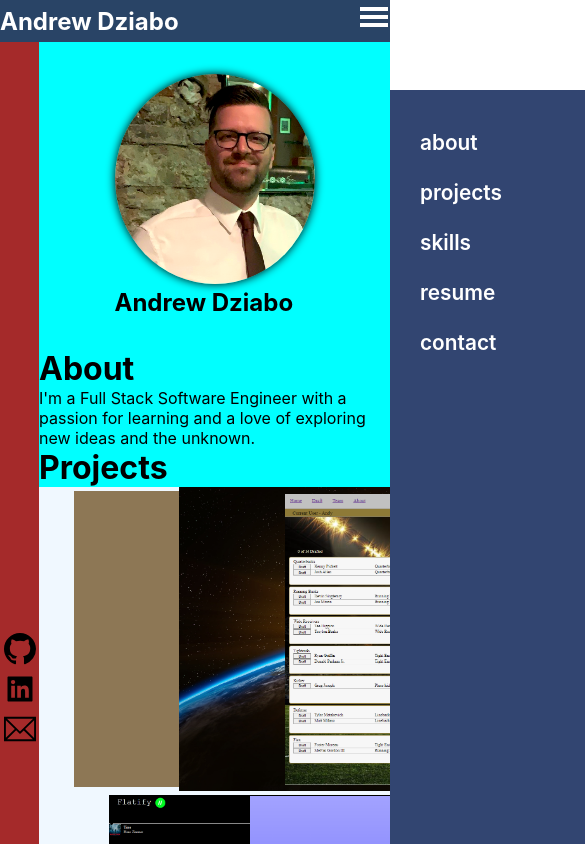
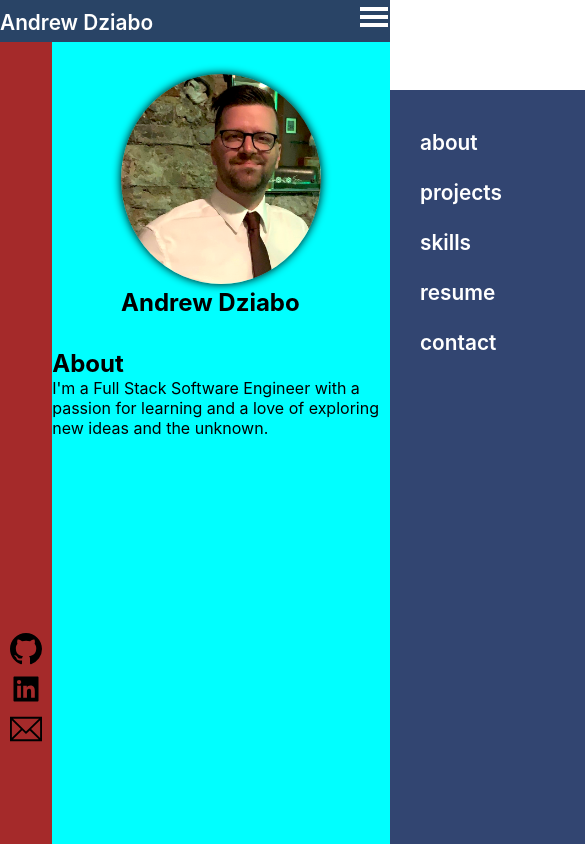
Before and after one commit to AndyDziabo/portfolio, a React (Create React App) app: page / in a window 390 px wide. Shown: the top 844 px of the page, 585 px wide, since content can reach past the window. Built offline with nearby package versions, Linux system fonts and the light colour scheme.

Commit message:
nav bar functionality added

```diff
--- a/package.json
+++ b/package.json
@@ -10,6 +10,7 @@
     "react": "^18.2.0",
     "react-dom": "^18.2.0",
     "react-icons": "^4.7.1",
+    "react-modal": "^3.16.1",
     "react-router-dom": "^6.4.5",
     "react-scripts": "5.0.1",
     "web-vitals": "^2.1.4"
--- a/src/App.css
+++ /dev/null
@@ -1,38 +0,0 @@
-.App {
-  text-align: center;
-}
-
-.App-logo {
-  height: 40vmin;
-  pointer-events: none;
-}
-
-@media (prefers-reduced-motion: no-preference) {
-  .App-logo {
-    animation: App-logo-spin infinite 20s linear;
-  }
-}
-
-.App-header {
-  background-color: #282c34;
-  min-height: 100vh;
-  display: flex;
-  flex-direction: column;
-  align-items: center;
-  justify-content: center;
-  font-size: calc(10px + 2vmin);
-  color: white;
-}
-
-.App-link {
-  color: #61dafb;
-}
-
-@keyframes App-logo-spin {
-  from {
-    transform: rotate(0deg);
-  }
-  to {
-    transform: rotate(360deg);
-  }
-}
--- a/src/App.js
+++ b/src/App.js
@@ -1,4 +1,3 @@
-import './App.css';
 import SideBar from './components/SideBar';
 import NavBar from './components/NavBar';
 import Main from './components/Main';
--- a/src/components/Main.js
+++ b/src/components/Main.js
@@ -1,3 +1,5 @@
+import Modal from 'react-modal';
+import { useState } from 'react';
 import profilePic from '../assets/profile.png';
 import reactIcon from '../assets/react.png';
 import reactRouterIcon from '../assets/react-router.png';
@@ -13,38 +15,90 @@
 
 import Contact from './Contact';
 
+Modal.setAppElement(document.getElementById('root'));
+
 function Main(){
+
+    let subtitle;
+    const [modalIsOpen, setIsOpen] = useState(false);
+    const [title, setTitle] = useState('');
+
+    function handleClick(proj) {
+        if(proj === 'game'){
+            setTitle('Adventure Game');
+        }else if(proj === 'drift'){
+            setTitle("Drift World");
+        }else if(proj === 'football'){
+            setTitle("Fantasy Football");
+        }else if(proj === 'flatify'){
+            setTitle("Flatify");
+        }else if(proj === 'weather'){
+            setTitle("Weather App");
+        }
+        openModal();
+    }
+
+    function openModal() {
+      setIsOpen(true);
+    }
+
+    function afterOpenModal() {
+      // references are now sync'd and can be accessed.
+      subtitle.style.color = '#f00';
+    }
+
+    function closeModal() {
+      setIsOpen(false);
+    }
+
     return(
         <div className="main">
-            <div className='profile-pic'>
+            <div id='home' className='profile-pic'>
                 <img src={profilePic} alt='profile picture' />
                 <h2>Andrew Dziabo</h2>
             </div>
+            <section id='about'>
                 <h1>About</h1>
                 <div>
 
                     <p>I'm a Full Stack Software Engineer with a passion for learning and a love of exploring new ideas and the unknown.</p>
                 </div>
+            </section>
+            <section id='projects'>
                 <h1>Projects</h1>
                 <div className='projects'>
                     <div className='project-items'>
-                    <img src={game} alt='adventure-game' />
+                        <img src={game} alt='adventure-game' onClick={e => handleClick('game')} />
                     </div>
                     <div className='project-items'>
-                    <img src={drift} alt='drift-world' />
+                        <img src={drift} alt='drift-world' onClick={e => handleClick('drift')} />
                     </div>
                     <div className='project-items'>
-                    <img src={football} alt='fantasy-football' />
+                        <img src={football} alt='fantasy-football' onClick={e => handleClick('football')} />
                     </div>
                 </div>
                 <div className='projects'>
                     <div className='project-items'>
-                    <img src={flatify} alt='flatify' />
+                        <img src={flatify} alt='flatify' onClick={e => handleClick('flatify')} />
                     </div>
                     <div className='project-items'>
-                    <img src={weather} alt='weather-app' />
+                        <img src={weather} alt='weather-app' onClick={e => handleClick('weather')} />
                     </div>
                 </div>
+                <Modal
+                    isOpen={modalIsOpen}
+                    onAfterOpen={afterOpenModal}
+                    onRequestClose={closeModal}
+                    contentLabel="Adventure Game"
+                    className="Modal"
+                    overlayClassName="Overlay"
+                >
+                    <h2>{title}</h2>
+                    <button onClick={closeModal}>close</button>
+                    <div>I am a modal</div>
+                </Modal>
+            </section>
+            <section id='skills'>
                 <h1>Skills</h1>
                 <div className='skills'>
                     <div className='skills-items'>
@@ -68,10 +122,13 @@
                         <img src={bcryptIcon} alt='bcrypt' />
                     </div>
                 </div>
+            </section>
+            <section id='contact'>
                 <h1>Contact Me</h1>
                 <div>
                     <Contact />
                 </div>
+            </section>
         </div>
     )
 }
--- a/src/components/NavBar.js
+++ b/src/components/NavBar.js
@@ -11,14 +11,14 @@
     return(
         <>
             <nav>
-                <h2>Andrew Dziabo</h2>
+                <h2 className='nav-logo'><a href="#home">Andrew Dziabo</a></h2>
                 <div>
                     <ul id="navbar" className={clicked ? '#navbar' : '#navbar active'}>
-                        <li><a href="main.js">about</a></li>
-                        <li><a href="main.js">projects</a></li>
-                        <li><a href="main.js">skills</a></li>
+                        <li><a href="#about">about</a></li>
+                        <li><a href="#projects">projects</a></li>
+                        <li><a href="#skills">skills</a></li>
                         <li><a href="main.js">resume</a></li>
-                        <li><a href="main.js">contact</a></li>
+                        <li><a href="#contact">contact</a></li>
                     </ul>
                 </div>
                 <div id='mobile' onClick={handleClick}>
--- a/src/index.css
+++ b/src/index.css
@@ -50,6 +50,14 @@
   transition: 0.3s ease-in-out;
 }
 
+.nav-logo a {
+  text-decoration: none;
+  font-size: 1.3rem;
+  font-weight: 600;
+  color: white;
+  transition: 0.3s ease-in-out;
+}
+
 #navbar li a:hover{
   color: aqua;
 }
@@ -76,7 +84,7 @@
 .sidebar {
   /* display: inline-block; */
   background-color: brown;
-  width: 5vw;
+  width: 3vw;
   height: 95vh;
 }
 
@@ -97,8 +105,8 @@
   /* justify-content: center; */
   height: 95vh;
   /* overflow: hidden; */
-  /* overflow-y: scroll; */
-  width: 90vw;
+  overflow-y: scroll;
+  width: 97vw;
 
 }
 
@@ -141,11 +149,38 @@
 }
 
 .project-items {
-  width: 20%;
+  /* width: 15%; */
+  padding: 1rem 0;
+  /* background-color: rgb(235, 83, 83); */
 }
 
 .project-items img {
-  width: 38rem;
+  border-radius: 15px;
+  width: 30rem;
+}
+
+.Modal {
+  position: absolute;
+  top: 2rem;
+  left: 2rem;
+  right: 2rem;
+  bottom: 2rem;
+  background-color: papayawhip;
+  padding: 1rem;
+  box-shadow: 0 0 5px;
+}
+
+.Overlay {
+  position: fixed;
+  top: 0;
+  left: 0;
+  right: 0;
+  bottom: 0;
+  background-color: rgba(255, 255, 255, 0.845);
+}
+
+section {
+  height: 95vh;
 }
 
 @media screen and (max-width:769px) {
@@ -179,4 +214,14 @@
   .skills-items img {
     width: 5rem;
   }
+  .project-items img{
+    width: 20rem;
+  }
+  .Modal {
+    top: 1rem;
+    left: 1rem;
+    right: 1rem;
+    bottom: 1rem;
+    padding: 0.7rem;
+  }
 }
```
Also changed, not shown: 1 other file (tests, documents, lock files or other folders). Lines whose indentation alone changed are shown as unchanged.
